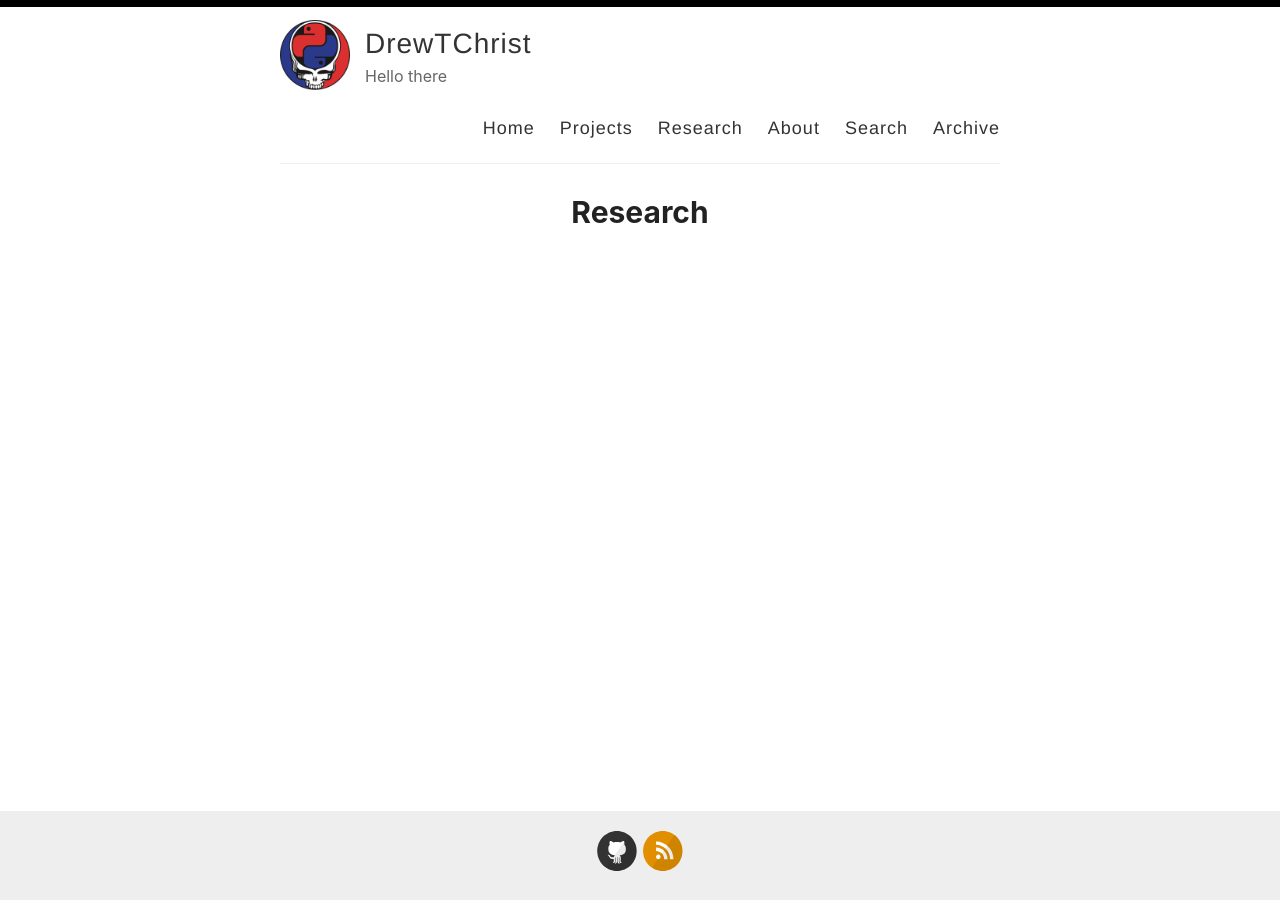
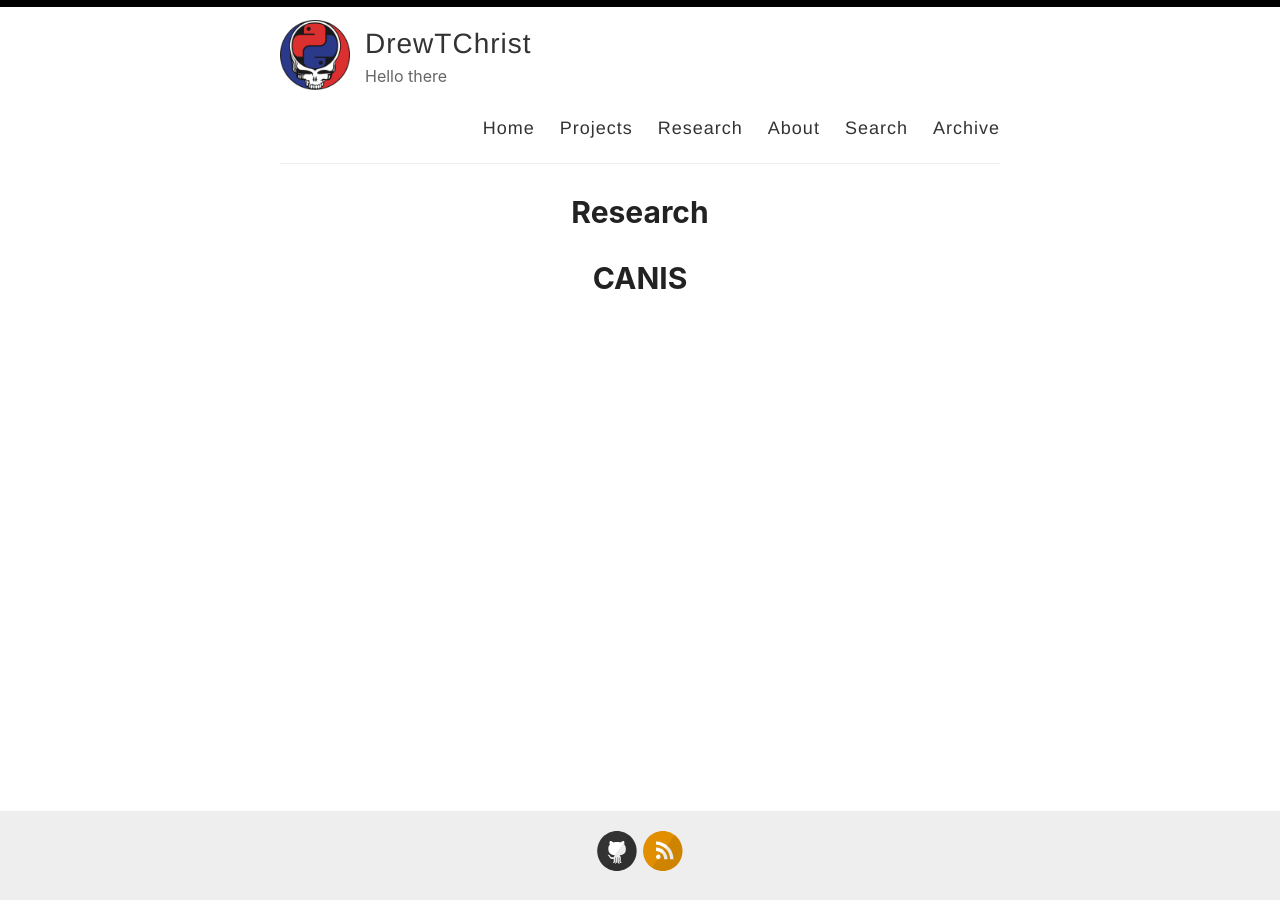
Before and after one commit to DrewTChrist/drewtchrist.github.io, a Jekyll site: the page built from _pages/research.md, in a window 1280 px wide. Built offline with Jekyll 4.4.1, drawn with Linux system fonts in a browser that asks for light colours.

Commit message:
Update research.md

```diff
--- a/_pages/research.md
+++ b/_pages/research.md
@@ -3,3 +3,5 @@ layout: page
 title: Research
 permalink: /research/
 ---
+
+# [CANIS](https://github.com/drewtchrist/canis)
```
